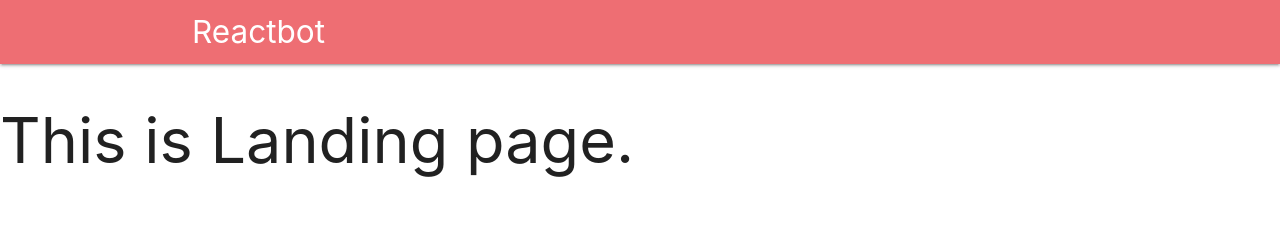
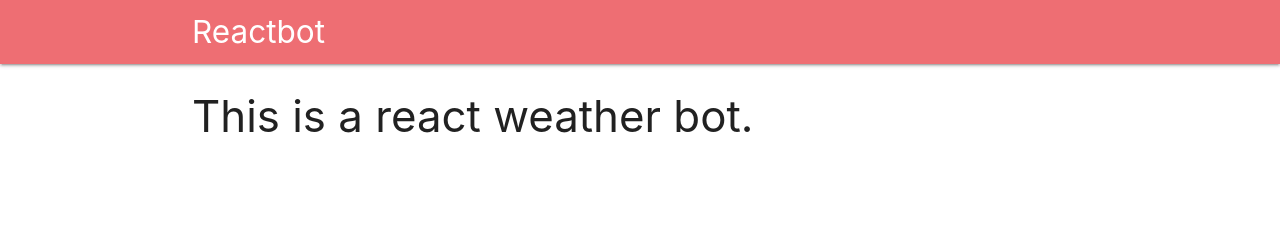
Before and after one commit to Ayubur/react-chatbot, a React (Create React App) app in the folder client/: page / in a window 1280 px wide. Shown: the top 225 px of the page. Built offline with nearby package versions, Linux system fonts and the light colour scheme; no server answers.

Commit message:
preparing for production testing

```diff
--- a/client/src/components/chatbot/Chatbot.js
+++ b/client/src/components/chatbot/Chatbot.js
@@ -4,7 +4,7 @@ import { v4 as uuid } from "uuid";
 import Cookies from "universal-cookie";
 import Message from "./Message";
 
-import getWeatherInfo from "../Weather";
+import getWeatherInfo from "../../Weather";
 
 const cookies = new Cookies();
 
@@ -37,7 +37,6 @@ class Chatbot extends Component {
       userId: cookies.get("userId")
     });
 
-    if (res.data.intent) {
     if (res.data.intent.displayName === "detect-city") {
       const city = res.data.parameters.fields["geo-city"].stringValue;
       if (city) {
@@ -70,7 +69,6 @@ class Chatbot extends Component {
           msg: msg
         };
         this.setState({ messages: [...this.state.messages, says] });
-        }
       }
     }
   }
@@ -133,7 +131,7 @@ class Chatbot extends Component {
           width: 400,
           position: "absolute",
           bottom: 0,
-          right: 10,
+          right: 20,
           border: "1px solid lightgrey"
         }}
       >
--- a/client/src/components/pages/Landing.js
+++ b/client/src/components/pages/Landing.js
@@ -2,8 +2,8 @@ import React from "react";
 
 const Landing = () => {
   return (
-    <div>
-      <h1>This is Landing page.</h1>
+    <div className="container">
+      <h3>This is a react weather bot.</h3>
     </div>
   );
 };
--- a/package.json
+++ b/package.json
@@ -12,7 +12,8 @@
     "backend": "nodemon index.js",
     "frontend": "npm run start --prefix client",
     "dev": "concurrently \"npm run backend\" \"npm run frontend\"",
-    "test": "echo \"Error: no test specified\" && exit 1"
+    "test": "echo \"Error: no test specified\" && exit 1",
+    "heroku-postbuild": "NPM_CONFIG_PRODUCTION=false npm install --prefix client && npm run build --prefix client"
   },
   "author": "Ayubur Rahaman",
   "license": "ISC",
```
Also changed, not shown: client/src/Weather.js (renamed from client/src/components/Weather.js), 1 other file (tests, documents, lock files or other folders). Lines whose indentation alone changed are shown as unchanged.
